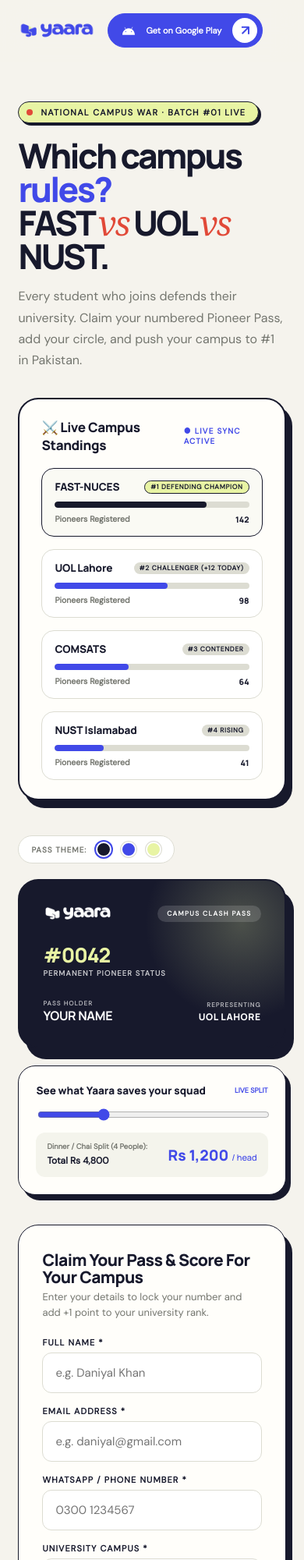
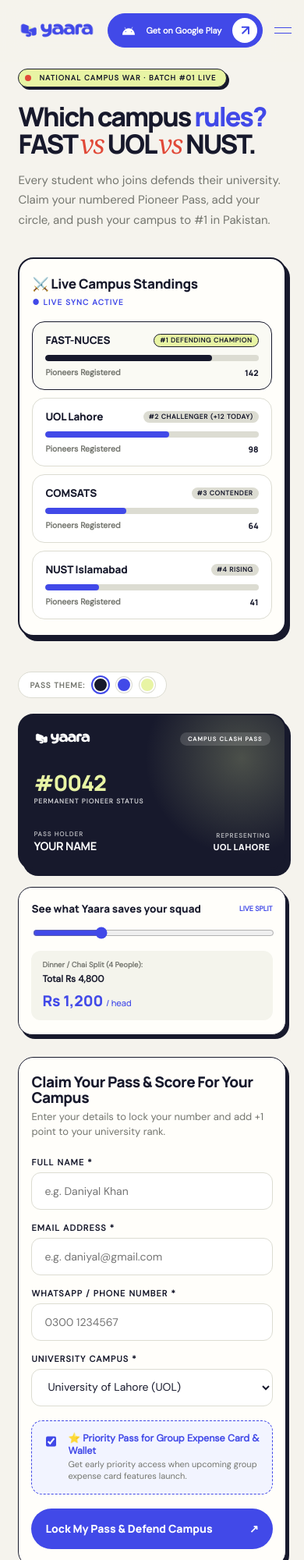
Before and after one commit to abdullah0300/yaara-website, a plain HTML site: page join.html in a window 390 px wide. Shown: the top 2000 px of the page at 78% size. Drawn offline with nearby package versions, Linux system fonts and the light colour scheme.

Commit message:
fix(join): complete mobile responsiveness, viewport scaling, and hamburger navigation

```diff
--- a/join.html
+++ b/join.html
@@ -974,6 +974,148 @@
     }
     .v-card-vip .v-card-body p {
       color: #A3A7BE;
+    }
+
+    /* =========================================================================
+       RESPONSIVE ENHANCEMENTS FOR MOBILE & TABLETS
+       ========================================================================= */
+    @media (max-width: 950px) {
+      .card-anchor-sticky {
+        position: static !important;
+        top: auto !important;
+      }
+      .battle-grid {
+        grid-template-columns: 1fr !important;
+        gap: 28px !important;
+      }
+    }
+
+    @media (max-width: 768px) {
+      .clash-stage {
+        padding-top: 100px !important;
+        padding-bottom: 60px !important;
+      }
+      .clash-hero-title {
+        font-size: clamp(34px, 8.5vw, 54px) !important;
+        line-height: 1.04 !important;
+      }
+      .clash-hero-sub {
+        font-size: 15px !important;
+      }
+      .arena-scoreboard {
+        padding: 20px 16px !important;
+        border-radius: 20px !important;
+        box-shadow: 5px 6px 0px var(--ink) !important;
+      }
+      .form-card-box {
+        padding: 26px 20px !important;
+        border-radius: 22px !important;
+        box-shadow: 6px 7px 0px var(--ink) !important;
+      }
+      .perks-visual-stage {
+        padding: 24px 18px !important;
+        border-radius: 22px !important;
+        box-shadow: 6px 7px 0px var(--ink) !important;
+      }
+      .visual-cards-grid {
+        grid-template-columns: 1fr !important;
+      }
+    }
+
+    @media (max-width: 480px) {
+      .clash-stage {
+        padding-top: 88px !important;
+        padding-bottom: 45px !important;
+      }
+      .clash-badge-pill {
+        font-size: 9.5px !important;
+        padding: 5px 12px 5px 8px !important;
+      }
+      .arena-top-line {
+        flex-direction: column !important;
+        align-items: flex-start !important;
+        gap: 6px !important;
+      }
+      .duel-meters-grid {
+        grid-template-columns: 1fr !important;
+        gap: 10px !important;
+      }
+      .pioneer-pass-card {
+        padding: 20px 18px !important;
+        border-radius: 20px !important;
+        box-shadow: 6px 8px 0px var(--ink) !important;
+        aspect-ratio: auto !important;
+        min-height: 200px !important;
+      }
+      .card-brand-logo {
+        height: 20px !important;
+      }
+      .card-chip {
+        font-size: 7.5px !important;
+        padding: 4px 10px !important;
+      }
+      .card-number-text {
+        font-size: 28px !important;
+      }
+      .card-badge-line {
+        font-size: 8.5px !important;
+      }
+      .card-holder-name {
+        font-size: 14.5px !important;
+      }
+      .card-campus-pill {
+        font-size: 11px !important;
+      }
+      .color-picker-bar {
+        padding: 6px 14px !important;
+        gap: 10px !important;
+      }
+      .interactive-toy-box {
+        padding: 18px 16px !important;
+        border-radius: 18px !important;
+        box-shadow: 4px 5px 0px var(--ink) !important;
+      }
+      .split-summary-bar {
+        flex-direction: column !important;
+        align-items: flex-start !important;
+        gap: 6px !important;
+      }
+      .form-card-box {
+        padding: 22px 16px !important;
+        border-radius: 20px !important;
+        box-shadow: 4px 5px 0px var(--ink) !important;
+      }
+      .form-box-title {
+        font-size: 19px !important;
+      }
+      .input-box, .dropdown-box {
+        height: 48px !important;
+        font-size: 14px !important;
+      }
+      .btn-lock-pass {
+        height: 52px !important;
+        font-size: 14px !important;
+        padding: 0 18px !important;
+      }
+      .result-pioneer-pill {
+        font-size: 22px !important;
+        padding: 10px 20px !important;
+        box-shadow: 3px 4px 0px var(--ink) !important;
+      }
+      .result-summary-card {
+        padding: 14px !important;
+      }
+      .result-summary-row {
+        font-size: 12px !important;
+      }
+      .perks-visual-head {
+        flex-direction: column !important;
+        align-items: flex-start !important;
+        gap: 8px !important;
+      }
+      .perks-visual-head h3 {
+        font-size: 19px !important;
+      }
     }
   </style>
 </head>
@@ -999,6 +1141,10 @@
         <span>Get on Google Play</span>
         <span class="yaara-download-arrow" aria-hidden="true">↗</span>
       </a>
+      <button class="yaara-menu-toggle" type="button" aria-label="Open navigation" aria-expanded="false" aria-controls="yaara-navigation">
+        <span class="yaara-menu-label">Menu</span>
+        <span class="yaara-menu-lines" aria-hidden="true"><i></i><i></i></span>
+      </button>
     </nav>
   </header>
 
@@ -1739,5 +1885,6 @@
     loadLiveMeters();
   </script>
 
+  <script src="navigation.js"></script>
 </body>
 </html>
```
